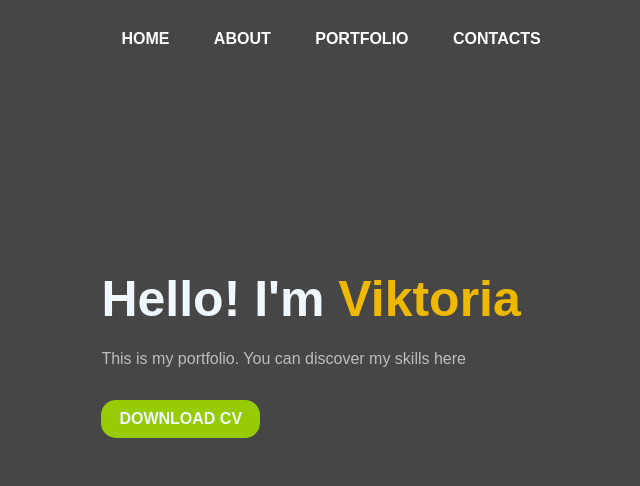
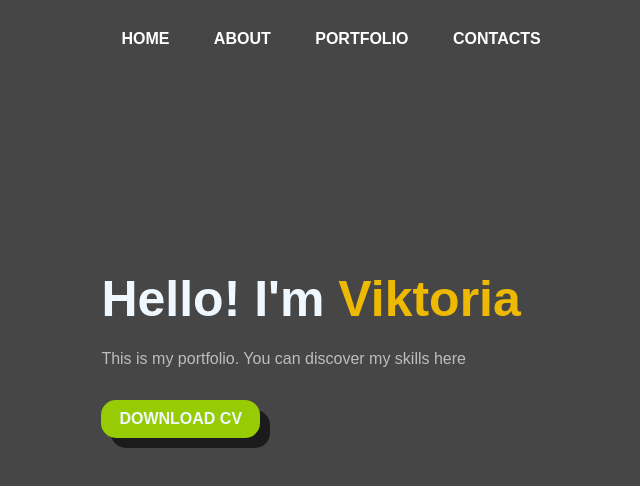
Before and after one commit to VictoriaShevliuk/Portfolio, a plain HTML site: page index.html in a window 1280 px wide. Shown: the whole page, without its empty margins (1-641 px from the left). Drawn offline with Linux system fonts and the light colour scheme.

Commit message:
button shadow

```diff
--- a/styles.css
+++ b/styles.css
@@ -45,6 +45,7 @@ nav ul li a:hover{
     font-size: 50px;
     color: aliceblue;
     margin-bottom: 20px;
+
 }
 
 span{
@@ -65,4 +66,6 @@ span{
     display: inline-block;
     margin: 30px 0;
     border-radius: 15px;
+    box-shadow: 10px 10px #1b1b1b;
+
 }
```
